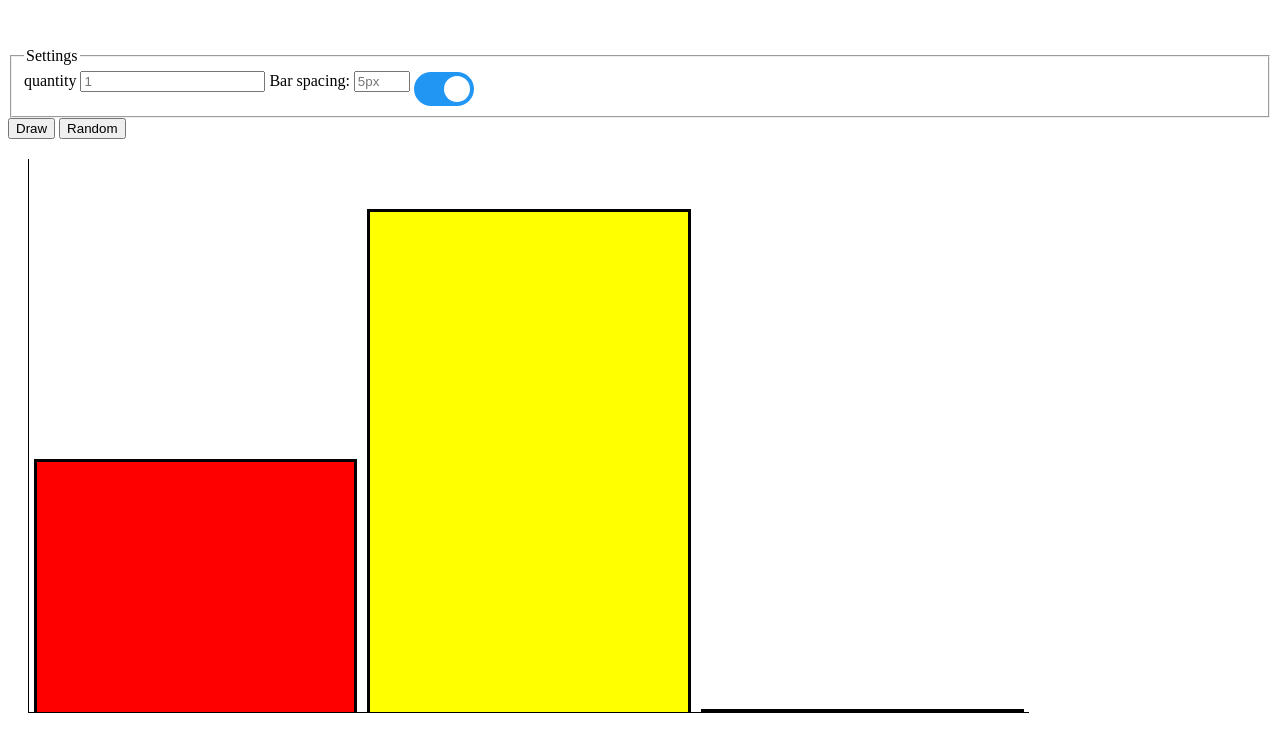
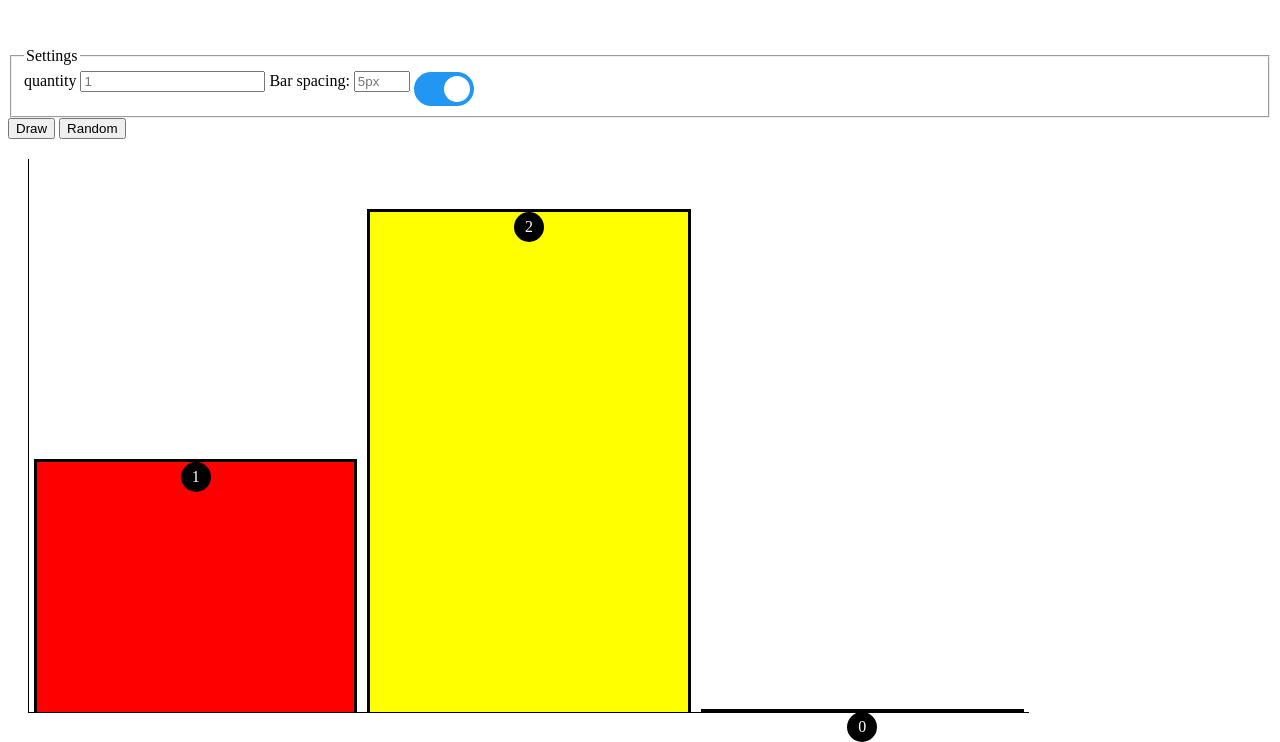
Before and after one commit to Josebautista10/bar-graph, a plain HTML site: page index.html in a window 1280 px wide. Both pictures are taken after a click on the button "Random". Shown: the part 202-944 px from the top of the page. Drawn offline with Linux system fonts and the light colour scheme.

Commit message:
added numbers to the top of bar

```diff
--- a/index.css
+++ b/index.css
@@ -81,11 +81,33 @@ input:checked + .slider:before {
   display: flex;
   flex-direction:row;
   padding-top:50px;
+  /* position:relative; */
+  text-align:center;
+  /* color:white; */
 }
 
 .bar {
   /* border: solid 1px solid 1px none solid 1px; */
   border-left: solid 3px;
   border-top:solid 3px;
-  border-right: solid 3px
+  border-right: solid 3px;
+  text-align: -webkit-center
 }
+
+.justify-center {
+  position: absolute;
+  top: 50%;
+  left: 50%;
+  transform: translate(-50%, -50%);
+}
+
+.bar-value {
+  background-color:black;
+  color:white;
+  width:30px;
+  height:30px;
+  border-radius:50%;
+  display: flex;
+  align-items: center;
+  justify-content: center;
+}
--- a/src/drawBarChart.js
+++ b/src/drawBarChart.js
@@ -9,6 +9,7 @@ export function drawBarChart(data, options, element) {
   const yAxisScale = maxGraphHeightPx / maxHeight;
   const xAxisScale = maxGraphWidthPx / totalBars - (totalBars + 1);
   const { barSpacing, switchAxes } = options[options.length - 1];
+  const barList = canvas.querySelector('.bars')
 
   canvas.className = 'axis';
 
@@ -26,6 +27,14 @@ export function drawBarChart(data, options, element) {
     bar.style.height = `${barHeight}px`;
     bar.style['margin-top'] = `${maxGraphHeightPx - barHeight}px`;
 
-    canvas.querySelector('.bars').appendChild(bar);
+    barList.appendChild(bar);
+
+    const barValue = document.createElement('div');
+    barValue.className = 'bar-value'
+    barValue.innerHTML = data[i]
+
+    bar.appendChild(barValue);
   }
+
+  barList.style['padding-top'] = data.every(e => e === 0) ? '532px' : '50px'
 }
```
